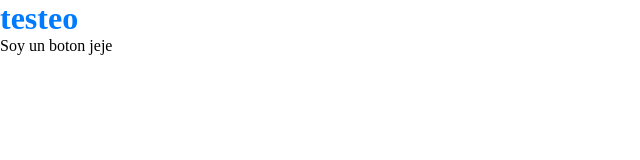
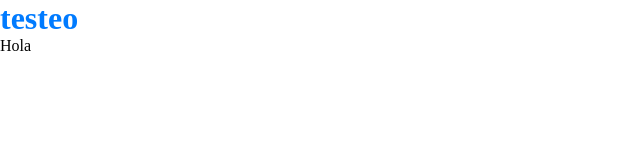
Before and after one commit to squad4-poloit/FrontEnd-PoloIT, a React (Vite) app: page / in a window 1280 px wide. Shown: the top 160 px of the page, without its empty margins (0-640 px from the left). Built offline with nearby package versions, Linux system fonts and the light colour scheme.

Commit message:
test: introduce fixable linting issue for workflow validation
- Add a linting issue that can be automatically fixed

```diff
--- a/src/App.tsx
+++ b/src/App.tsx
@@ -1,10 +1,10 @@
-import './App.css';
+import "./App.css";
 
 function App() {
 	return (
 		<>
 			<h1>testeo</h1>
-			<button>Soy un boton jeje</button>
+			<button type="button"> Hola </button>
 		</>
 	);
 }
```
